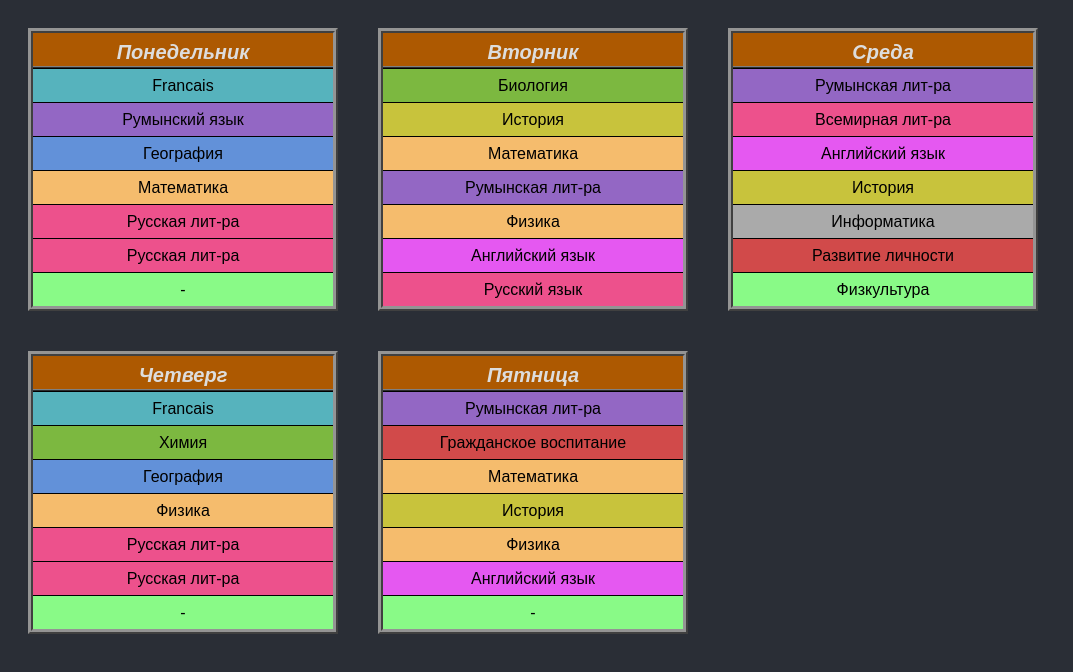
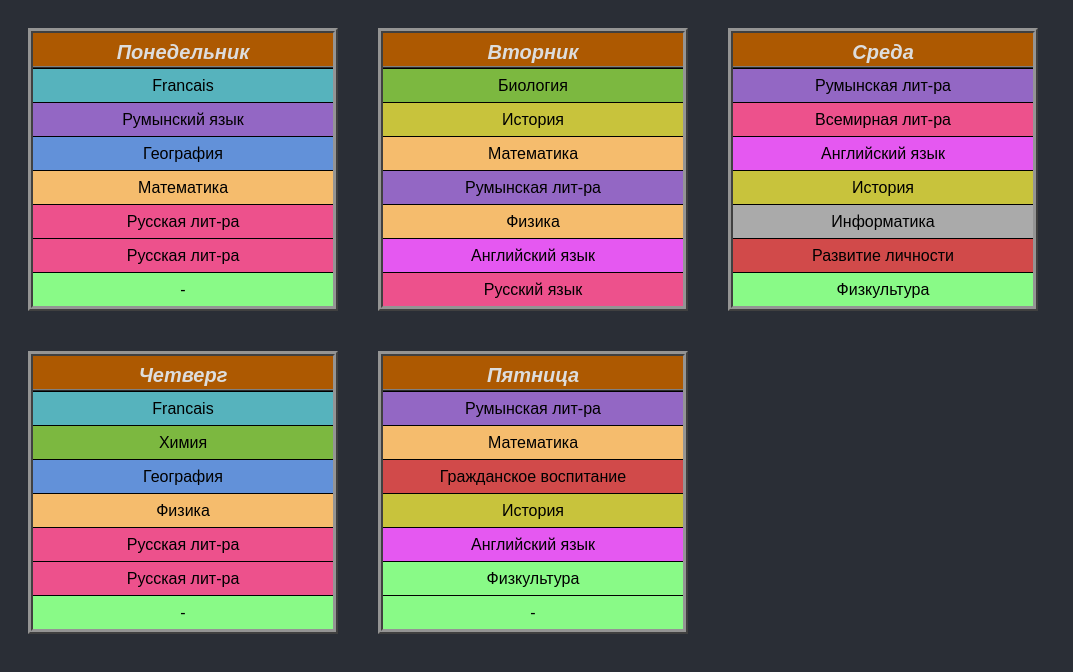
Before and after one commit to AntonC9018/ReckonGrades, a plain HTML site: page sch.html in a window 1280 px wide. Shown: the whole page, without its empty margins (0-1073 px from the left). Drawn offline with Linux system fonts and the light colour scheme.

Commit message:
Update sch.html

```diff
--- a/sch.html
+++ b/sch.html
@@ -125,11 +125,11 @@
     <div class="tt">
       <div class="title">Пятница</div>
       <div class="rum">Румынская лит-ра</div>
+      <div class="mat">Математика</div>
       <div class="gr-v">Гражданское воспитание</div>
-      <div class="mat">Математика</div>
       <div class="hist">История</div>
-      <div class="fiz">Физика</div>
       <div class="eng">Английский язык</div>
+      <div class="f-ra">Физкультура</div>
       <div class="noth">-</div>
     </div>
   </div>
```
